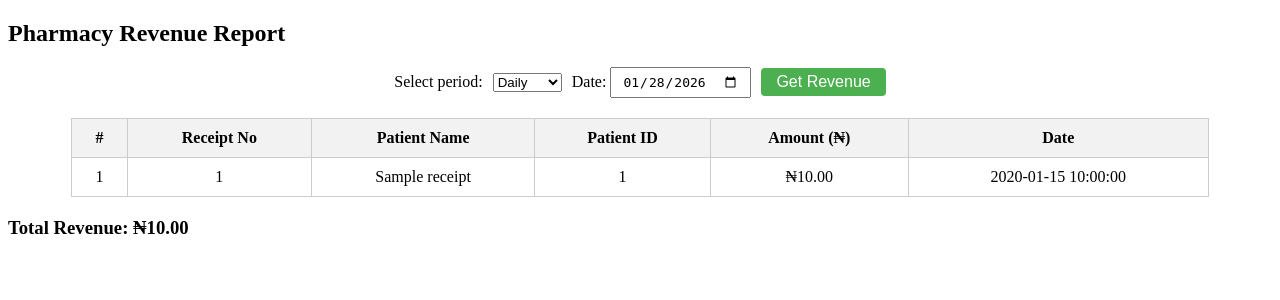
After one commit to elugabriel/hospital-pharmacy-system, a Flask app: page /pharmacy/revenue-report in a window 1280 px wide. The commit adds this page. Shown: the top 300 px of the page. Run offline with Flask 3, Linux system fonts and the light colour scheme; the visitor is signed in with stand-in values (Sample User, id 1); a database or web service that is not in the repository returns one stand-in record (values such as "Sample title"); some libraries are stand-ins or nearby versions.

Commit message:
Pharmacy section completed

```diff
--- a/app.py
+++ b/app.py
@@ -3,7 +3,8 @@ from flask import Flask, render_template, request, redirect, url_for, session, f
 from werkzeug.security import generate_password_hash, check_password_hash
 import psycopg2
 import os
-from datetime import datetime, date
+from datetime import datetime, date, timedelta
+from calendar import month_name
 
 
 # -------------------- FLASK APP SETUP --------------------
@@ -339,6 +340,8 @@ def save_patient_info():
     return redirect(url_for('reprint_receipt', receipt_no=receipt_no))
 
 
+import json
+
 @app.route('/pharmacy/receipt/<receipt_no>')
 def reprint_receipt(receipt_no):
     if 'pharmacist_id' not in session:
@@ -347,6 +350,7 @@ def reprint_receipt(receipt_no):
     conn = get_db_connection()
     cur = conn.cursor()
 
+    # Fetch receipt header
     cur.execute("""
         SELECT receipt_no, patient_name, patient_id, items,
                subtotal, discount, tax, grand_total, pharmacist, created_at
@@ -354,30 +358,35 @@ def reprint_receipt(receipt_no):
         WHERE receipt_no = %s
     """, (receipt_no,))
 
-    sale = cur.fetchone()
+    row = cur.fetchone()
     cur.close()
     conn.close()
 
-    if not sale:
+    if not row:
         flash("Receipt not found", "danger")
         return redirect(url_for('pharmacy_dashboard'))
 
+    # Convert row tuple to dict and deserialize items
+    receipt = {
+        "receipt_no": row[0],
+        "patient_name": row[1],
+        "patient_id": row[2],
+        "items": json.loads(row[3]) if row[3] else [],  # <-- deserialize JSON string to list
+        "subtotal": float(row[4]),
+        "discount": float(row[5]),
+        "tax": float(row[6]),
+        "grand_total": float(row[7]),
+        "pharmacist": row[8],
+        "date": row[9].strftime("%Y-%m-%d %H:%M:%S")
+    }
+
     return render_template(
         "receipt.html",
-        receipt={
-            "receipt_no": sale[0],
-            "patient_name": sale[1],
-            "patient_id": sale[2],
-            "items": sale[3],
-            "subtotal": sale[4],
-            "discount": sale[5],
-            "tax": sale[6],
-            "grand_total": sale[7],
-            "date": sale[9].strftime("%Y-%m-%d %H:%M")
-        },
-        pharmacist_name=sale[8],
+        receipt=receipt,
         hospital_name="Memorial Hospital Ovuru, Nsukka, Enugu State"
     )
+
+
 
 
 @app.route("/receipt_search", methods=["GET", "POST"])
@@ -405,70 +414,159 @@ def receipt_search():
     return render_template("receipt_search.html", receipts=receipts)
 
 
+# @app.route("/pharmacy/confirm-payment", methods=["POST"])
+# def confirm_payment():
+#     data = request.get_json()
+
+#     conn = get_db_connection()
+#     cur = conn.cursor()
+
+#     cur.execute("""
+#         INSERT INTO receipts (
+#             patient_name,
+#             patient_id,
+#             subtotal,
+#             discount,
+#             tax,
+#             total_amount,
+#             grand_total
+#         )
+#         VALUES (%s, %s, %s, %s, %s, %s, %s)
+#         RETURNING id;
+#     """, (
+#         data["patient_name"],
+#         data["patient_id"],
+#         data["subtotal"],
+#         data["discount"],
+#         data["tax"],
+#         data["grand_total"],
+#         data["grand_total"]
+#     ))
+
+#     receipt_id = cur.fetchone()[0]
+
+#     for item in data["items"]:
+#         cur.execute("""
+#             INSERT INTO receipt_items (
+#                 receipt_id,
+#                 drug_name,
+#                 strength,
+#                 quantity,
+#                 unit_price
+#             )
+#             VALUES (%s, %s, %s, %s, %s);
+#         """, (
+#             receipt_id,
+#             item["drug_name"],
+#             item["strength"],
+#             item["quantity"],
+#             item["unit_price"]
+#         ))
+
+#         cur.execute("""
+#             UPDATE drugs
+#             SET stock_quantity = stock_quantity - %s
+#             WHERE name = %s AND strength = %s;
+#         """, (
+#             item["quantity"],
+#             item["drug_name"],
+#             item["strength"]
+#         ))
+
+#     conn.commit()
+#     cur.close()
+#     conn.close()
+
+#     return jsonify({"success": True, "receipt_id": receipt_id})
+
+from flask import jsonify
+from datetime import datetime
+
 @app.route("/pharmacy/confirm-payment", methods=["POST"])
 def confirm_payment():
+    if "pharmacist_id" not in session:
+        return jsonify({"success": False, "message": "Unauthorized"}), 401
+
     data = request.get_json()
 
     conn = get_db_connection()
     cur = conn.cursor()
 
-    cur.execute("""
-        INSERT INTO receipts (
-            patient_name,
-            patient_id,
-            subtotal,
-            discount,
-            tax,
-            total_amount,
-            grand_total
-        )
-        VALUES (%s, %s, %s, %s, %s, %s, %s)
-        RETURNING id;
-    """, (
-        data["patient_name"],
-        data["patient_id"],
-        data["subtotal"],
-        data["discount"],
-        data["tax"],
-        data["grand_total"],
-        data["grand_total"]
-    ))
-
-    receipt_id = cur.fetchone()[0]
-
-    for item in data["items"]:
+    try:
+        # ---------------- INSERT RECEIPT (POSTGRES RETURNING) ----------------
         cur.execute("""
-            INSERT INTO receipt_items (
-                receipt_id,
-                drug_name,
-                strength,
-                quantity,
-                unit_price
+            INSERT INTO receipts (
+                patient_name,
+                patient_id,
+                subtotal,
+                discount,
+                tax,
+                total_amount,
+                grand_total,
+                created_at
             )
-            VALUES (%s, %s, %s, %s, %s);
+            VALUES (%s, %s, %s, %s, %s, %s, %s, %s)
+            RETURNING id;
         """, (
-            receipt_id,
-            item["drug_name"],
-            item["strength"],
-            item["quantity"],
-            item["unit_price"]
+            data.get("patient_name"),
+            data.get("patient_id"),
+            data["subtotal"],
+            data["discount"],
+            data["tax"],
+            data["grand_total"],
+            data["grand_total"],
+            datetime.now()
         ))
 
-        cur.execute("""
-            UPDATE drugs
-            SET stock_quantity = stock_quantity - %s
-            WHERE name = %s AND strength = %s;
-        """, (
-            item["quantity"],
-            item["drug_name"],
-            item["strength"]
-        ))
+        receipt_id = cur.fetchone()[0]  # ✅ SAFE
 
-    conn.commit()
+        # ---------------- INSERT RECEIPT ITEMS + UPDATE STOCK ----------------
+        for item in data["items"]:
+            # Save sold item
+            cur.execute("""
+                INSERT INTO receipt_items (
+                    receipt_id,
+                    drug_name,
+                    strength,
+                    quantity,
+                    unit_price
+                )
+                VALUES (%s, %s, %s, %s, %s);
+            """, (
+                receipt_id,
+                item["drug_name"],
+                item["strength"],
+                item["quantity"],
+                item["unit_price"]
+            ))
+
+            # Reduce stock
+            cur.execute("""
+                UPDATE drugs
+                SET stock_quantity = stock_quantity - %s,
+                    updated_at = NOW()
+                WHERE name = %s AND strength = %s;
+            """, (
+                item["quantity"],
+                item["drug_name"],
+                item["strength"]
+            ))
+
+        conn.commit()
+
+    except Exception as e:
+        conn.rollback()
+        cur.close()
+        conn.close()
+        return jsonify({"success": False, "error": str(e)}), 500
+
     cur.close()
     conn.close()
 
-    return jsonify({"success": True, "receipt_id": receipt_id})
+    return jsonify({
+        "success": True,
+        "receipt_id": receipt_id
+    })
 
 
 
@@ -498,7 +596,6 @@ def receipt(receipt_id):
 
 @app.route("/pharmacy/receipt/<int:receipt_id>")
 def view_receipt(receipt_id):
-
     if "pharmacist_id" not in session:
         return redirect(url_for("pharmacy_login"))
 
@@ -512,13 +609,24 @@ def view_receipt(receipt_id):
         WHERE id = %s
     """, (receipt_id,))
 
-    receipt = cur.fetchone()
-
-    if not receipt:
+    row = cur.fetchone()
+    if not row:
         cur.close()
         conn.close()
         flash("Receipt not found", "danger")
         return redirect(url_for("pharmacy_dashboard"))
+
+    # Convert to dict
+    receipt = {
+        "id": row[0],
+        "patient_name": row[1],
+        "patient_id": row[2],
+        "subtotal": float(row[3]),
+        "discount": float(row[4]),
+        "tax": float(row[5]),
+        "grand_total": float(row[6]),
+        "date": row[7].strftime("%Y-%m-%d %H:%M:%S")
+    }
 
     # Fetch receipt items
     cur.execute("""
@@ -527,7 +635,15 @@ def view_receipt(receipt_id):
         WHERE receipt_id = %s
     """, (receipt_id,))
 
-    items = cur.fetchall()
+    items_rows = cur.fetchall()
+    items = []
+    for i in items_rows:
+        items.append({
+            "drug_name": i[0],
+            "strength": i[1],
+            "quantity": i[2],
+            "unit_price": float(i[3])
+        })
 
     cur.close()
     conn.close()
@@ -538,6 +654,7 @@ def view_receipt(receipt_id):
         items=items,
         hospital_name="Memorial Hospital Ovuru, Nsukka, Enugu State"
     )
+
 
 def build_stock_snapshot(rows, today):
     stock = []
@@ -772,6 +889,99 @@ def monthly_valuation():
     return render_template('monthly_valuation.html', monthly_data=monthly_data)
 
 
+
+from calendar import month_name
+
+from datetime import date, datetime, timedelta
+from calendar import month_name
+
+from datetime import date, datetime, timedelta
+from flask import render_template, request, redirect, url_for, session, flash
+
+@app.route("/pharmacy/revenue-report", methods=["GET", "POST"])
+def revenue_report():
+    if 'pharmacist_id' not in session:
+        return redirect(url_for('pharmacy_login'))
+
+    # -----------------------------
+    # Get form inputs
+    # -----------------------------
+    report_type = request.form.get("period", "daily")
+    selected_day = request.form.get("day")
+    selected_month = request.form.get("month")
+    selected_year = request.form.get("year")
+
+    today = date.today()
+
+    # -----------------------------
+    # Compute date range
+    # -----------------------------
+    if report_type == "daily":
+        start_date = end_date = datetime.strptime(selected_day, "%Y-%m-%d").date() if selected_day else today
+
+    elif report_type == "weekly":
+        d = datetime.strptime(selected_day, "%Y-%m-%d").date() if selected_day else today
+        start_date = d - timedelta(days=d.weekday())  # Monday
+        end_date = start_date + timedelta(days=6)     # Sunday
+
+    elif report_type == "monthly":
+        month = int(selected_month) if selected_month else today.month
+        year = int(selected_year) if selected_year else today.year
+        start_date = date(year, month, 1)
+        if month == 12:
+            end_date = date(year + 1, 1, 1) - timedelta(days=1)
+        else:
+            end_date = date(year, month + 1, 1) - timedelta(days=1)
+    else:
+        flash("Invalid report period", "danger")
+        return redirect(url_for("pharmacy_dashboard"))
+
+    # -----------------------------
+    # Fetch sales from DB
+    # -----------------------------
+    conn = get_db_connection()
+    cur = conn.cursor()
+    cur.execute("""
+        SELECT id, patient_name, patient_id, grand_total, created_at
+        FROM receipts
+        WHERE DATE(created_at) BETWEEN %s AND %s
+        ORDER BY created_at ASC;
+    """, (start_date, end_date))
+    sales = cur.fetchall()
+    cur.close()
+    conn.close()
+
+    # -----------------------------
+    # Compute total revenue safely
+    # -----------------------------
+    total_revenue = sum(float(s[3]) if s[3] is not None else 0.0 for s in sales)
+
+    # -----------------------------
+    # Month and year dropdowns
+    # -----------------------------
+    months = [(i, month_name[i]) for i in range(1, 13)]
+    years = range(2024, today.year + 1)
+
+    return render_template(
+        "revenue_report.html",
+        sales=sales,
+        total_revenue=total_revenue,
+        period=report_type,
+        start_date=start_date,
+        end_date=end_date,
+        selected_day=selected_day,
+        selected_month=int(selected_month) if selected_month else today.month,
+        selected_year=int(selected_year) if selected_year else today.year,
+        months=months,
+        years=years
+    )
+
+
+
+
+
+
+
 # -------------------- RUN APP --------------------
 if __name__ == "__main__":
     create_pharmacists_table()
--- /dev/null
+++ b/static/css/revenue.css
@@ -0,0 +1,81 @@
+
+
+/* Centered page header */
+.center {
+    text-align: center;
+    font-size: 1.5em;
+    margin-bottom: 20px;
+}
+
+/* Form styling */
+form {
+    display: flex;
+    justify-content: center;
+    align-items: center;
+    gap: 10px;
+    margin-bottom: 20px;
+}
+
+form input[type="date"] {
+    padding: 5px 10px;
+    font-size: 1em;
+}
+
+form button {
+    padding: 5px 15px;
+    font-size: 1em;
+    background-color: #4CAF50;
+    color: white;
+    border: none;
+    cursor: pointer;
+    border-radius: 4px;
+}
+
+form button:hover {
+    background-color: #45a049;
+}
+
+/* Table styling */
+table {
+    width: 90%;
+    margin: 0 auto 20px auto;
+    border-collapse: collapse;
+}
+
+table th, table td {
+    border: 1px solid #ccc;
+    padding: 10px;
+    text-align: center;
+}
+
+table th {
+    background-color: #f2f2f2;
+    font-weight: bold;
+}
+
+/* Highlight alternating rows */
+table tbody tr:nth-child(even) {
+    background-color: #f9f9f9;
+}
+
+/* Summary section */
+.summary {
+    text-align: right;
+    width: 90%;
+    margin: 0 auto 20px auto;
+    font-size: 1.2em;
+    font-weight: bold;
+}
+
+/* Back link styling */
+.back-link {
+    display: block;
+    text-align: center;
+    margin-top: 20px;
+    color: #007BFF;
+    text-decoration: none;
+}
+
+.back-link:hover {
+    text-decoration: underline;
+}
--- a/templates/pharmacy_dashboard.html
+++ b/templates/pharmacy_dashboard.html
@@ -68,10 +68,10 @@
             </div>
         </a>
 
-        <a href="#" class="text-decoration-none">
+        <a href="{{ url_for('revenue_report') }}" class="text-decoration-none">
             <div class="card">
                 <i class="bi bi-graph-up-arrow"></i>
-                <h3>Daily Revenue</h3>
+                <h3>Revenue Report</h3>
                 <p>Track today's earnings & trends</p>
             </div>
         </a>
--- /dev/null
+++ b/templates/revenue_report.html
@@ -0,0 +1,89 @@
+<!DOCTYPE html>
+<html lang="en">
+<head>
+    <meta charset="UTF-8">
+    <title>Revenue Report</title>
+    <link rel="stylesheet" href="{{ url_for('static', filename='css/revenue.css') }}">
+</head>
+<body>
+    <h2>Pharmacy Revenue Report</h2>
+
+    <form method="POST" action="{{ url_for('revenue_report') }}">
+        <!-- Select report period -->
+        <label for="period">Select period:</label>
+        <select name="period" id="period" onchange="toggleInputs()">
+            <option value="daily" {% if period == 'daily' %}selected{% endif %}>Daily</option>
+            <option value="weekly" {% if period == 'weekly' %}selected{% endif %}>Weekly</option>
+            <option value="monthly" {% if period == 'monthly' %}selected{% endif %}>Monthly</option>
+        </select>
+
+        <!-- Daily input -->
+        <div id="daily-input" style="display: {% if period == 'daily' or period == 'weekly' %}block{% else %}none{% endif %};">
+            <label>Date:</label>
+            <input type="date" name="day" value="{{ selected_day if selected_day else start_date }}">
+        </div>
+
+        <!-- Monthly inputs -->
+        <div id="monthly-input" style="display: {% if period == 'monthly' %}block{% else %}none{% endif %};">
+            <label>Month:</label>
+            <select name="month">
+                {% for num, name in months %}
+                    <option value="{{ num }}" {% if selected_month == num %}selected{% endif %}>{{ name }}</option>
+                {% endfor %}
+            </select>
+
+            <label>Year:</label>
+            <select name="year">
+                {% for y in years %}
+                    <option value="{{ y }}" {% if selected_year == y %}selected{% endif %}>{{ y }}</option>
+                {% endfor %}
+            </select>
+        </div>
+
+        <button type="submit">Get Revenue</button>
+    </form>
+
+    <!-- Display sales table -->
+    <table border="1" cellpadding="5">
+        <thead>
+            <tr>
+                <th>#</th>
+                <th>Receipt No</th>
+                <th>Patient Name</th>
+                <th>Patient ID</th>
+                <th>Amount (₦)</th>
+                <th>Date</th>
+            </tr>
+        </thead>
+        <tbody>
+            {% if sales %}
+                {% for sale in sales %}
+                <tr>
+                    <td>{{ loop.index }}</td>
+                    <td>{{ sale[0] }}</td>
+                    <td>{{ sale[1] }}</td>
+                    <td>{{ sale[2] }}</td>
+                    <td>₦{{ "%.2f"|format(sale[3]) }}</td>
+                    <td>{{ sale[4].strftime("%Y-%m-%d %H:%M:%S") }}</td>
+                </tr>
+                {% endfor %}
+            {% else %}
+                <tr>
+                    <td colspan="6">No records found.</td>
+                </tr>
+            {% endif %}
+        </tbody>
+    </table>
+
+    <!-- Display total revenue -->
+    <h3>Total Revenue: ₦{{ "%.2f"|format(total_revenue) }}</h3>
+
+    <script>
+    function toggleInputs() {
+        const period = document.getElementById('period').value;
+        document.getElementById('daily-input').style.display = (period === 'daily' || period === 'weekly') ? 'block' : 'none';
+        document.getElementById('monthly-input').style.display = (period === 'monthly') ? 'block' : 'none';
+    }
+    </script>
+</body>
+</html>
```
Also changed, not shown: requirements.txt (added, +14 -0 lines), templates/receipt.html (+11 -12 lines), static/js/dashboard.js (added).
